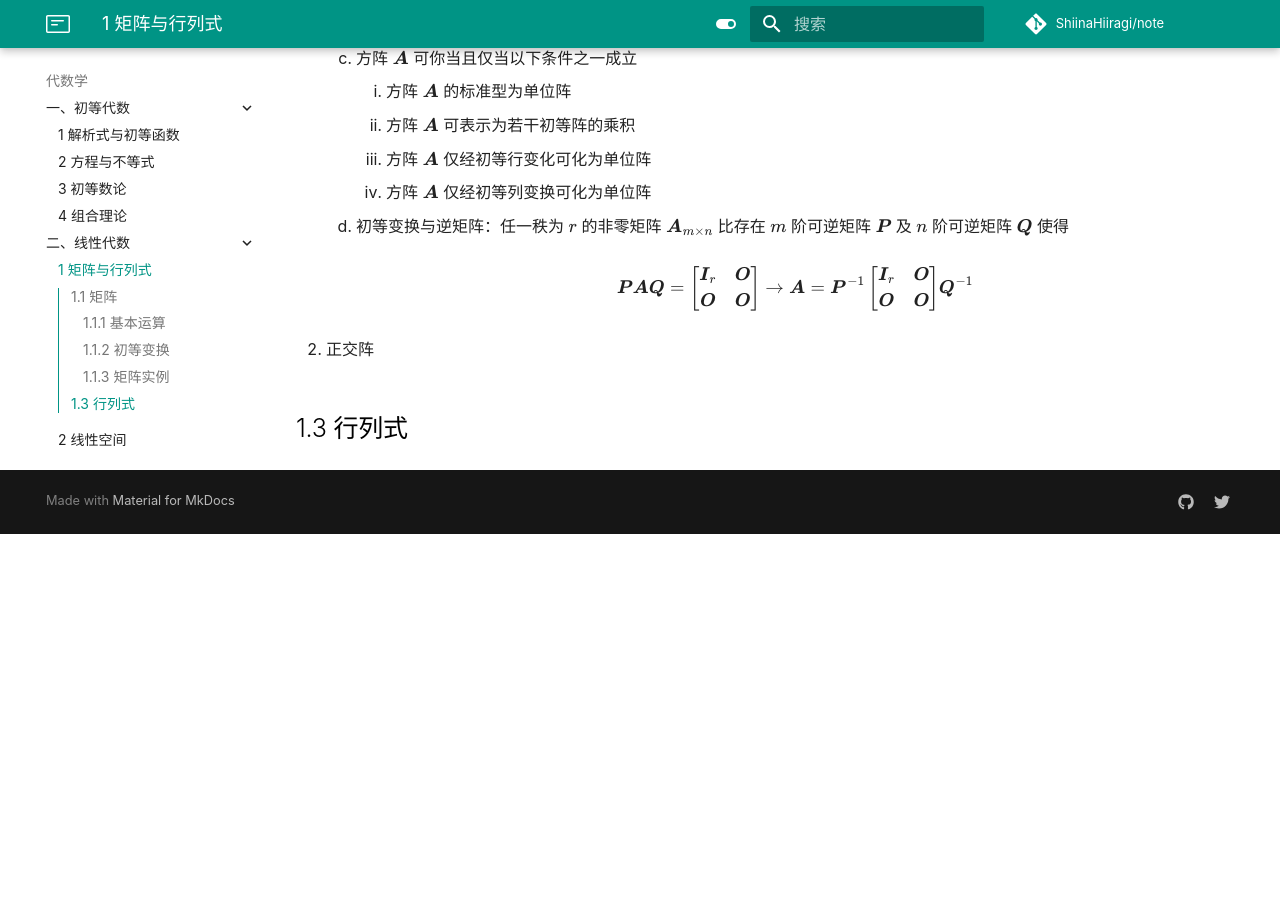
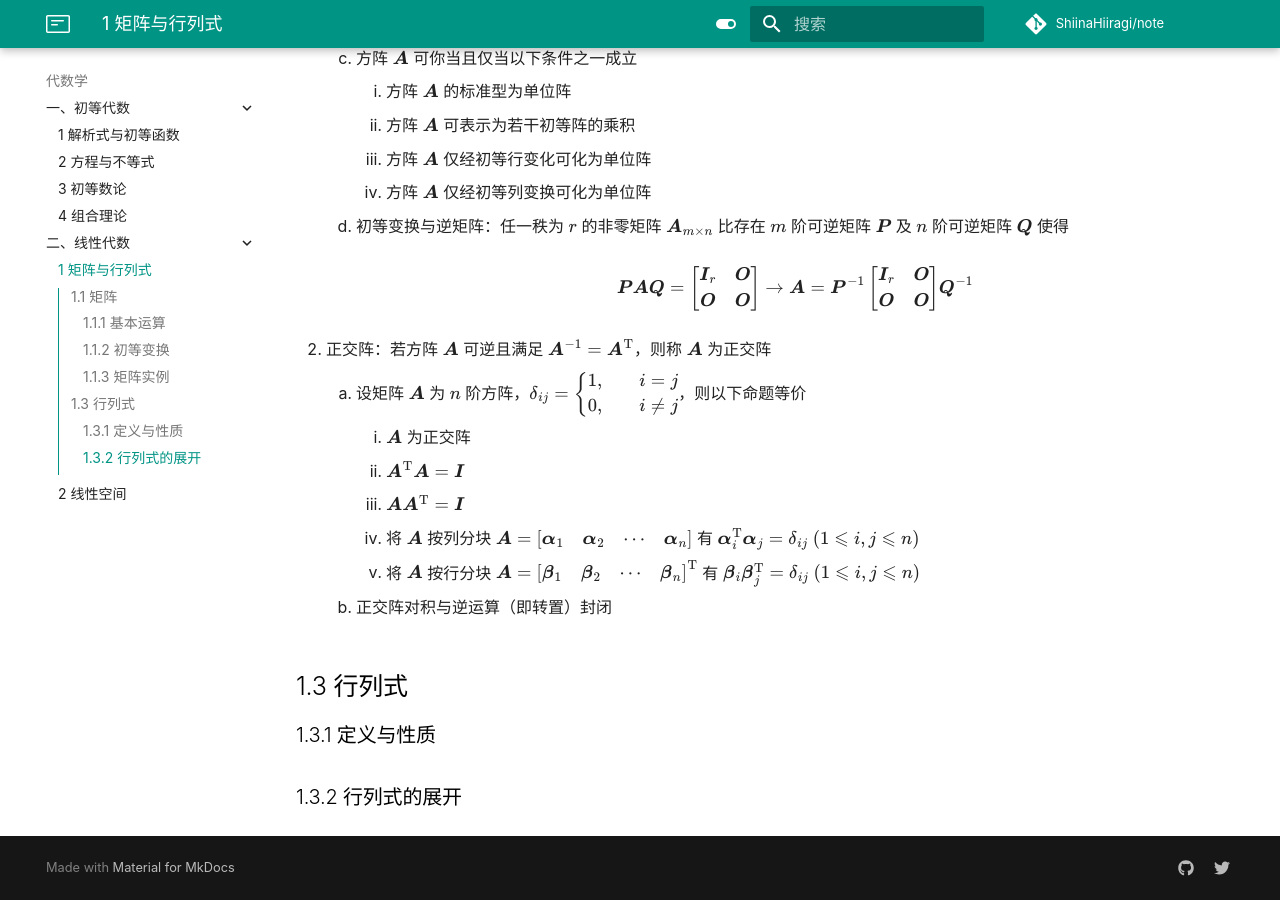
Before and after one commit to ShiinaHiiragi/note, an MkDocs documentation site: the page built from docs/alg/lin/mat.md, in a window 1280 px wide and 900 px high, scrolled down 8892 px. Built offline with MkDocs 1.6.1 and Material for MkDocs 9.7.7, drawn with Linux system fonts in a browser that asks for light colours; comment, search, counter and statistics services are not loaded; before the commit the page ends 9426 px from its top, so only the background shows below that.

Commit message:
finish chap 2

```diff
--- a/docs/alg/lin/mat.md
+++ b/docs/alg/lin/mat.md
@@ -436,6 +436,16 @@
         \boldsymbol Q^{-1}
         $$
 
-2. 正交阵
+2. 正交阵：若方阵 $\boldsymbol A$ 可逆且满足 $\boldsymbol A^{-1} = \boldsymbol A^{\mathrm T}$，则称 $\boldsymbol A$ 为正交阵
+    1. 设矩阵 $\boldsymbol A$ 为 $n$ 阶方阵，$\delta_{ij} = \left\{\begin{aligned} & 1, & i = j \\ & 0, & i \neq j \end{aligned}\right.$，则以下命题等价
+        1. $\boldsymbol A$ 为正交阵
+        2. $\boldsymbol A^{\mathrm T} \boldsymbol A = \boldsymbol I$
+        3. $\boldsymbol A \boldsymbol A^{\mathrm T} = \boldsymbol I$
+        4. 将 $\boldsymbol A$ 按列分块 $\boldsymbol A = \begin{bmatrix} \boldsymbol \alpha_1 & \boldsymbol \alpha_2 & \cdots & \boldsymbol \alpha_n \\ \end{bmatrix}$ 有 $\boldsymbol \alpha_i^{\mathrm T} \boldsymbol \alpha_j = \delta_{ij} \ (1 \leqslant i, j \leqslant n)$
+        5. 将 $\boldsymbol A$ 按行分块 $\boldsymbol A = \begin{bmatrix} \boldsymbol \beta_1 & \boldsymbol \beta_2 & \cdots & \boldsymbol \beta_n \\ \end{bmatrix}^{\mathrm T}$ 有 $\boldsymbol \beta_i \boldsymbol \beta_j^{\mathrm T} = \delta_{ij} \ (1 \leqslant i, j \leqslant n)$
+    2. 正交阵对积与逆运算（即转置）封闭
 
 ## 1.3 行列式
+### 1.3.1 定义与性质
+
+### 1.3.2 行列式的展开
```
